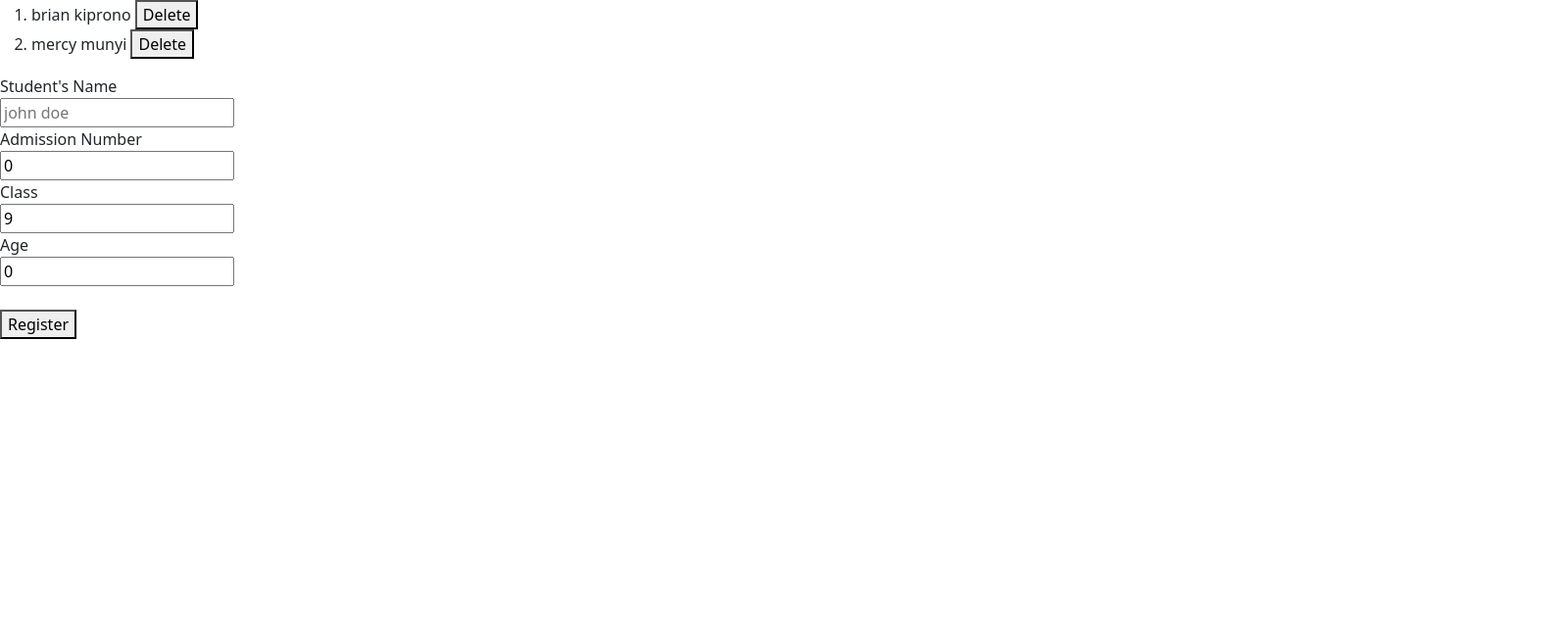
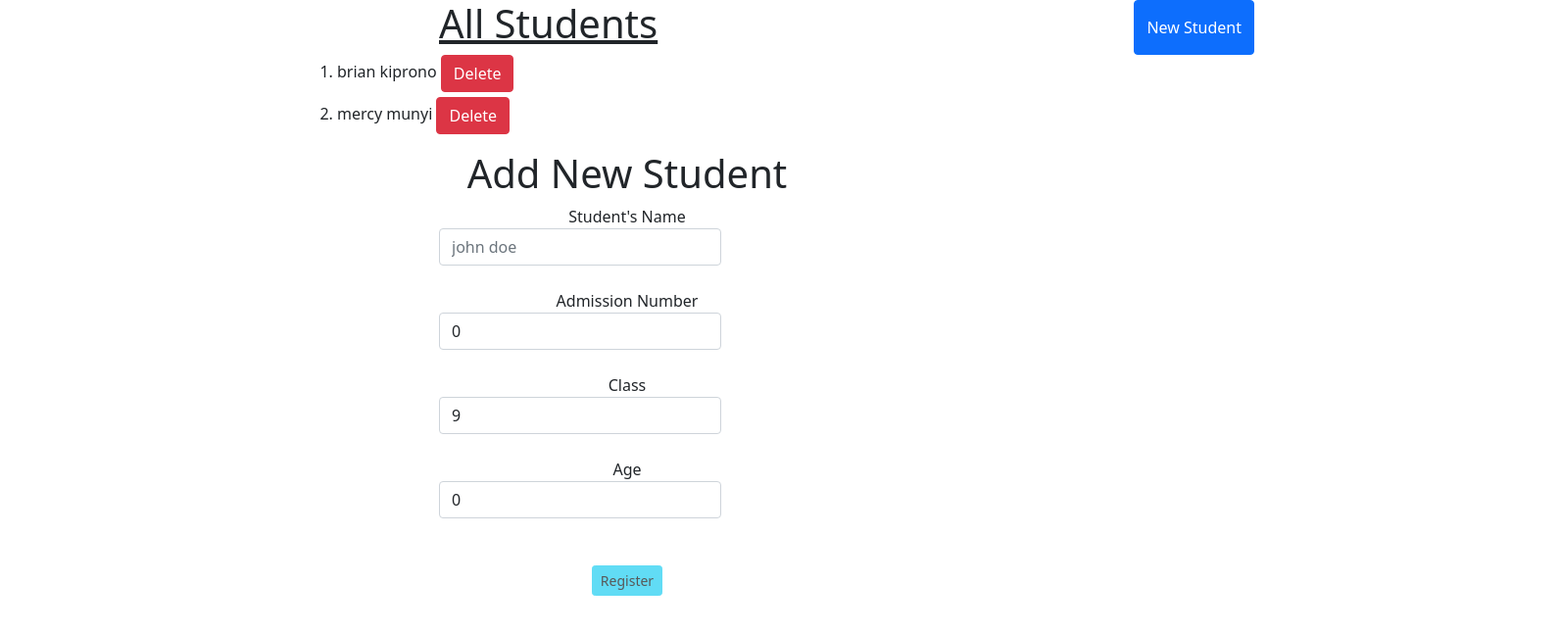
Before and after one commit to ronn304/SchoolSystem, an Angular app: page / in a window 1280 px wide. Shown: the top 646 px of the page at 98% size, 1592 px wide, since content can reach past the window. Built offline with nearby package versions, Linux system fonts and the light colour scheme.

Commit message:
center student list and form

```diff
--- a/src/app/all-students/all-students.component.css
+++ b/src/app/all-students/all-students.component.css
@@ -0,0 +1,20 @@
+#top-content{
+    display:flex;
+    flex-direction: row;
+    justify-content: space-between;
+}
+#top-content h1{
+    text-decoration: underline;
+    display: inline;
+    margin-left:35%;
+
+}
+#top-content button{
+    position: absolute right 0;
+}
+#students_list li{
+    width: 100%;
+    margin-left: 25%;
+    margin-bottom: 4.5px;
+
+}
--- a/src/app/all-students/all-students.component.html
+++ b/src/app/all-students/all-students.component.html
@@ -1,8 +1,15 @@
+<div id="top-content"><h1>All Students</h1>
+<button id="new_student" class="btn btn-primary">New Student</button>
+</div>
+<div id="students_list">
 <ol>
     <li *ngFor="let student of myStudents;let n = index">
         {{student.name}}
-        <button (click)="deleteStudent(true,n)" >Delete</button>
+        <button (click)="deleteStudent(true,n)" class="btn btn-danger">Delete</button>
     </li>
 </ol>
+</div>
+<div id="student_form">
 <app-student-form (addStudent)="addNewStudent($event)" >
 </app-student-form>
+</div>
--- a/src/app/student-form/student-form.component.css
+++ b/src/app/student-form/student-form.component.css
@@ -0,0 +1,12 @@
+form{
+    margin-left: 35%;
+    margin-right:35%;
+    justify-content: center;
+    text-align: center;
+}
+form input{
+    width:75%;
+}
+h1{
+    text-align: center;
+}
--- a/src/app/student-form/student-form.component.html
+++ b/src/app/student-form/student-form.component.html
@@ -1,16 +1,72 @@
+<h1>Add New Student</h1>
 <form (ngSubmit)="submitStudent()" #studentForm="ngForm">
-    <label for="name">Student's Name</label><br>
-    <input type="text" name="name" id="name" [(ngModel)]="newStudent.name" #name="ngModel" required placeholder="john doe"><br>
+  <div class="form-group">
+    <label for="name">Student's Name</label><br />
+    <input
+      class="form-control"
+      type="text"
+      name="name"
+      id="name"
+      [(ngModel)]="newStudent.name"
+      #name="ngModel"
+      required
+      placeholder="john doe"
+    /><br />
+    <div [hidden]="name.valid || name.pristine" class="alert alert-danger">
+      <p>student name is required</p>
+    </div>
+  </div>
 
-    <label for="adm_number">Admission Number</label><br>
-    <input type="number" name="adm_number" id="adm_number" [(ngModel)]="newStudent.adm_number" #adm_number="ngModel" required placeholder="0"><br>
+  <div class="form-group">
+    <label for="adm_number">Admission Number</label><br />
+    <input
+      class="form-control"
+      type="number"
+      name="adm_number"
+      id="adm_number"
+      [(ngModel)]="newStudent.adm_number"
+      #adm_number="ngModel"
+      required
+      placeholder="0"
+    /><br />
+  </div>
 
-    <label for="class_level">Class</label><br>
-    <input type="number" name="class_level" id="class_level" [(ngModel)]="newStudent.class_level" #class_level="ngModel" required placeholder="0"><br>
+  <div class="form-group">
+    <label for="class_level">Class</label><br />
+    <input
+      class="form-control"
+      type="number"
+      name="class_level"
+      id="class_level"
+      [(ngModel)]="newStudent.class_level"
+      #class_level="ngModel"
+      required
+      placeholder="0"
+    /><br />
+  </div>
 
-    <label for="age">Age</label><br>
-    <input type="number" name="age" id="age" [(ngModel)]="newStudent.age" #age="ngModel" required placeholder="0"><br>
-    <br>
-    <button id="submit" type="submit">Register</button><br>
+  <div class="form-group">
+    <label for="age">Age</label><br />
+    <input
+      class="form-control"
+      type="number"
+      name="age"
+      id="age"
+      [(ngModel)]="newStudent.age"
+      #age="ngModel"
+      required
+      placeholder="0"
+    /><br />
+  </div>
 
+  <br />
+
+  <button
+    id="submit"
+    type="submit"
+    class="btn btn-sm btn-info"
+    [disabled]="!studentForm.valid"
+  >
+    Register</button
+  ><br />
 </form>
```
